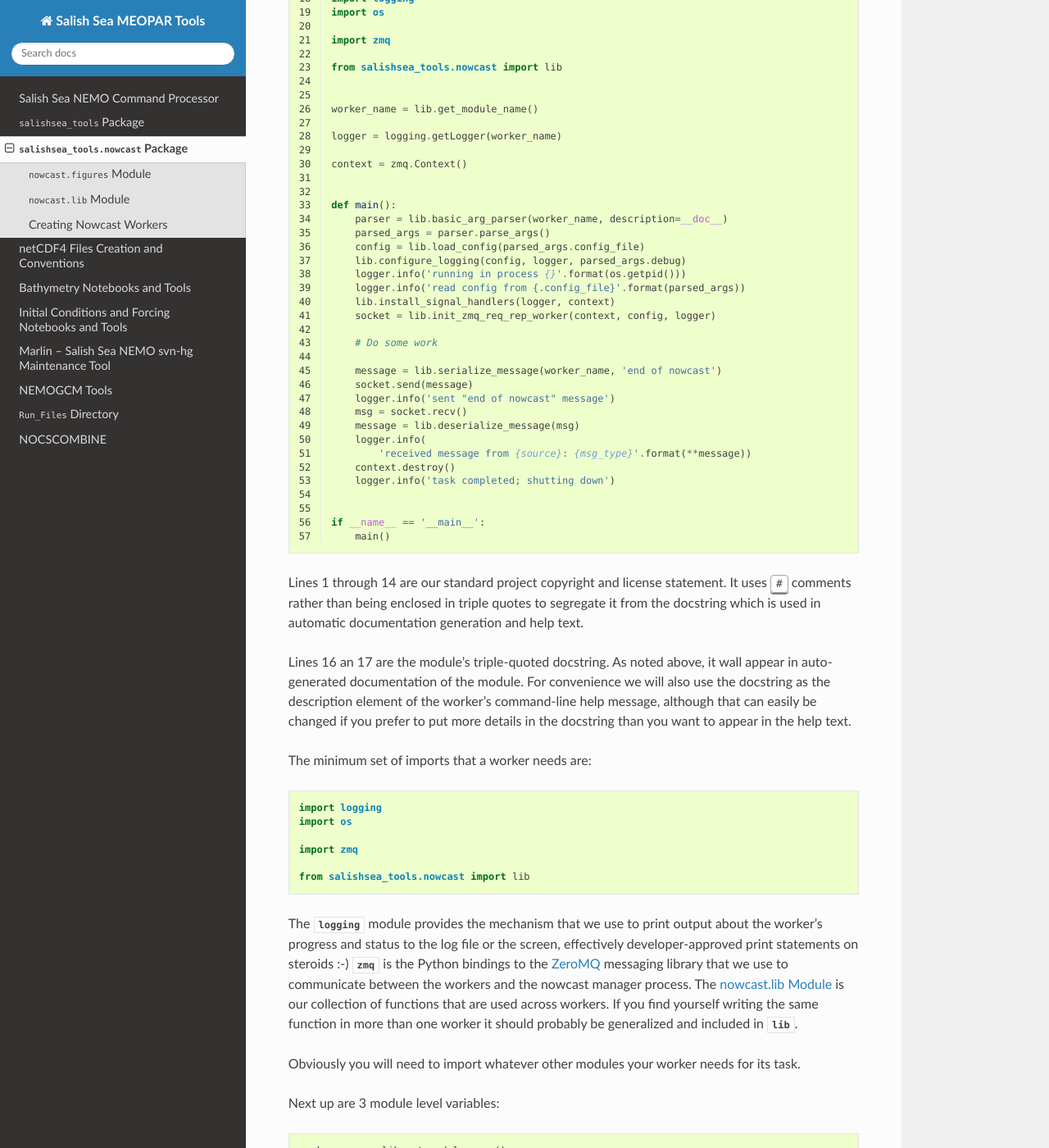
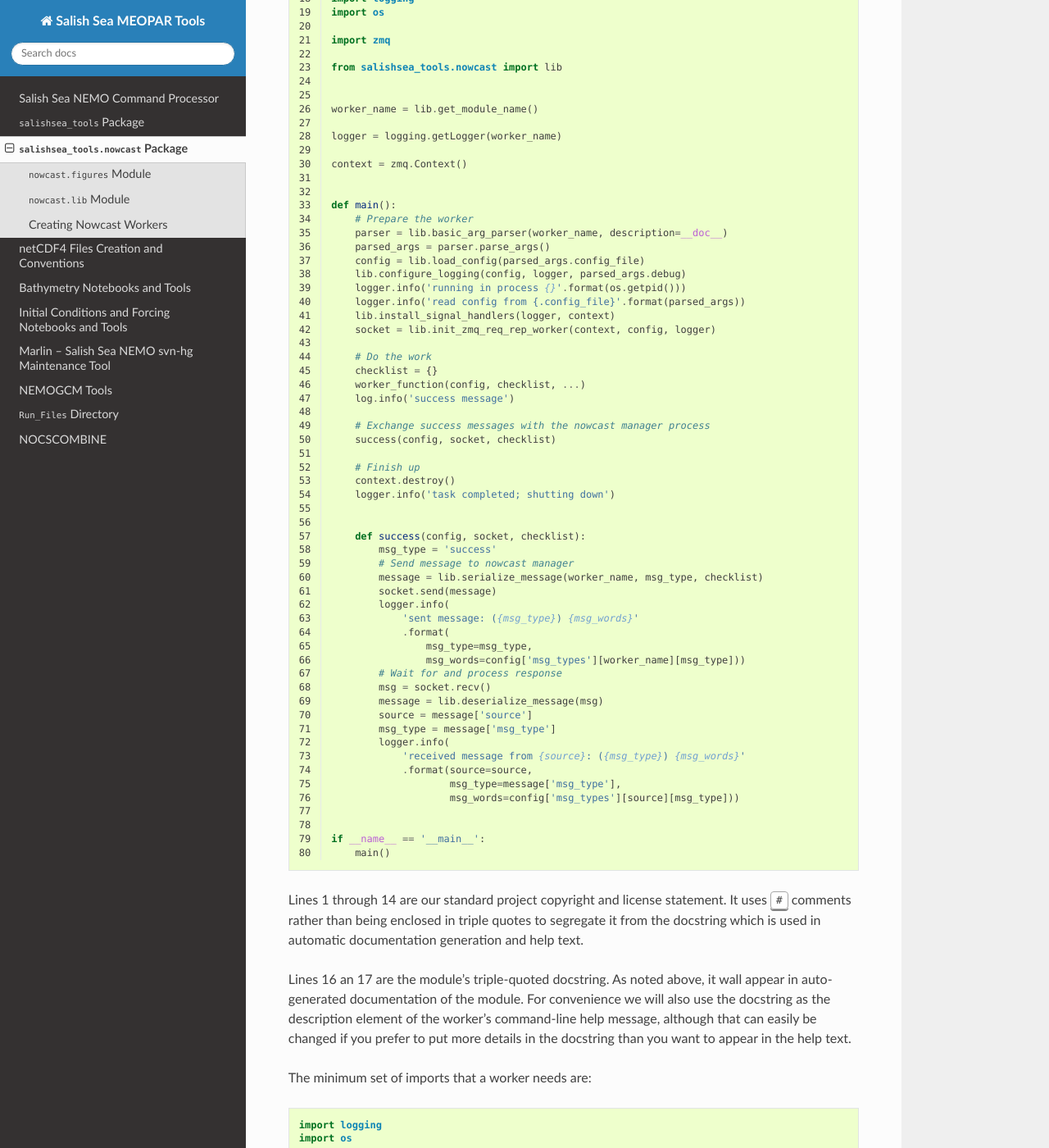
Before and after one commit to SalishSeaCast/tools, a Sphinx documentation site: the page built from docs/SalishSeaTools/nowcast.rst, in a window 1280 px wide and 1400 px high, scrolled down 1635 px. Shown: the whole window at 82% size. Built offline with Sphinx 7.4.7 and the Read the Docs theme 2.0.0, drawn with Linux system fonts in a browser that asks for light colours.

Commit message:
Update nowcast worker code skeleton in docs.

```diff
--- a/docs/SalishSeaTools/nowcast.rst
+++ b/docs/SalishSeaTools/nowcast.rst
@@ -112,6 +112,7 @@ below.
 
 
     def main():
+        # Prepare the worker
         parser = lib.basic_arg_parser(worker_name, description=__doc__)
         parsed_args = parser.parse_args()
         config = lib.load_config(parsed_args.config_file)
@@ -121,17 +122,39 @@ below.
         lib.install_signal_handlers(logger, context)
         socket = lib.init_zmq_req_rep_worker(context, config, logger)
 
-        # Do some work
+        # Do the work
+        checklist = {}
+        worker_function(config, checklist, ...)
+        log.info('success message')
 
-        message = lib.serialize_message(worker_name, 'end of nowcast')
-        socket.send(message)
-        logger.info('sent "end of nowcast" message')
-        msg = socket.recv()
-        message = lib.deserialize_message(msg)
-        logger.info(
-            'received message from {source}: {msg_type}'.format(**message))
+        # Exchange success messages with the nowcast manager process
+        success(config, socket, checklist)
+
+        # Finish up
         context.destroy()
         logger.info('task completed; shutting down')
+
+
+        def success(config, socket, checklist):
+            msg_type = 'success'
+            # Send message to nowcast manager
+            message = lib.serialize_message(worker_name, msg_type, checklist)
+            socket.send(message)
+            logger.info(
+                'sent message: ({msg_type}) {msg_words}'
+                .format(
+                    msg_type=msg_type,
+                    msg_words=config['msg_types'][worker_name][msg_type]))
+            # Wait for and process response
+            msg = socket.recv()
+            message = lib.deserialize_message(msg)
+            source = message['source']
+            msg_type = message['msg_type']
+            logger.info(
+                'received message from {source}: ({msg_type}) {msg_words}'
+                .format(source=source,
+                        msg_type=message['msg_type'],
+                        msg_words=config['msg_types'][source][msg_type]))
 
 
     if __name__ == '__main__':
```
